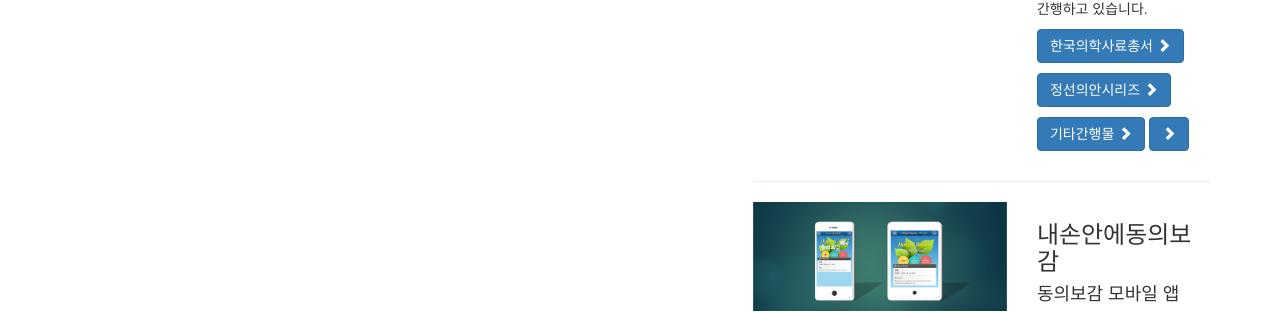
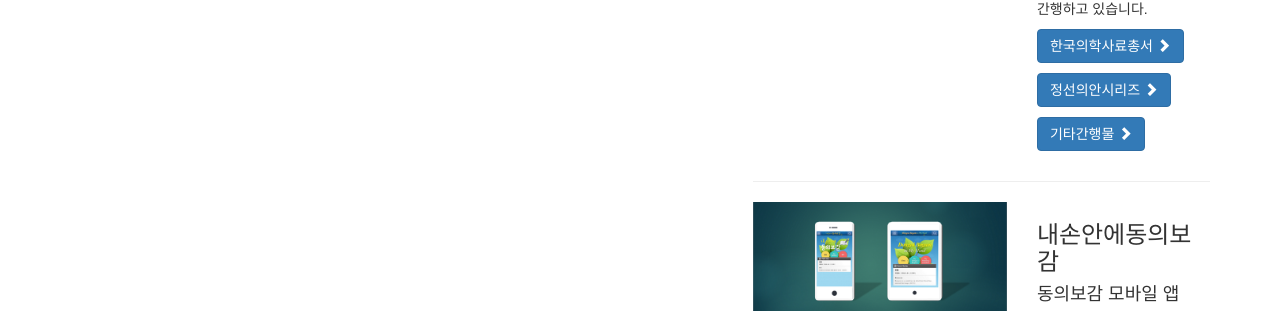
Before and after one commit to mediclassics/mediclassics.github.io, a Jekyll site: the page built from index.md, in a window 1280 px wide and 900 px high, scrolled down 691 px. Shown: the part 276-589 px from the top of the window. Built offline with Jekyll 4.4.1, drawn with Linux system fonts in a browser that asks for light colours; nearby versions of some CDN libraries; a script that is not in the unit is left out.

Commit message:
Update main.html

```diff
--- a/_includes/main.html
+++ b/_includes/main.html
@@ -112,12 +112,6 @@
 			기타간행물
 			<span class="glyphicon glyphicon-chevron-right"></span>
 		</a>
-		<a class="btn btn-primary" href="https://www.naver.com/">
-
-			<span class="glyphicon glyphicon-chevron-right"></span>
-		</a>
-
-
 	</div>
 </div>
 <!-- /.row -->
```
